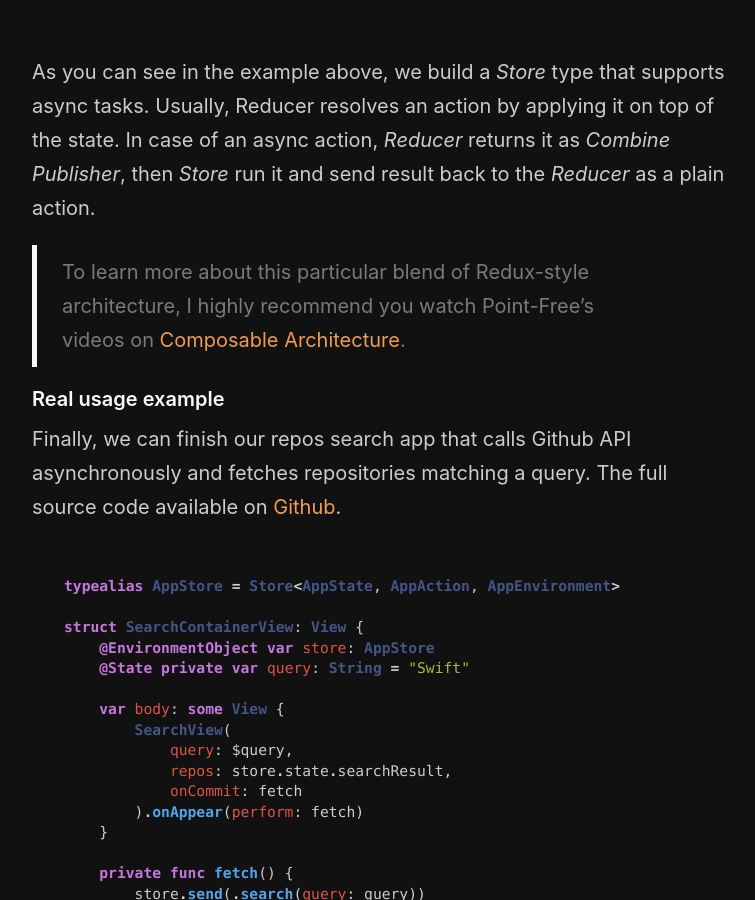
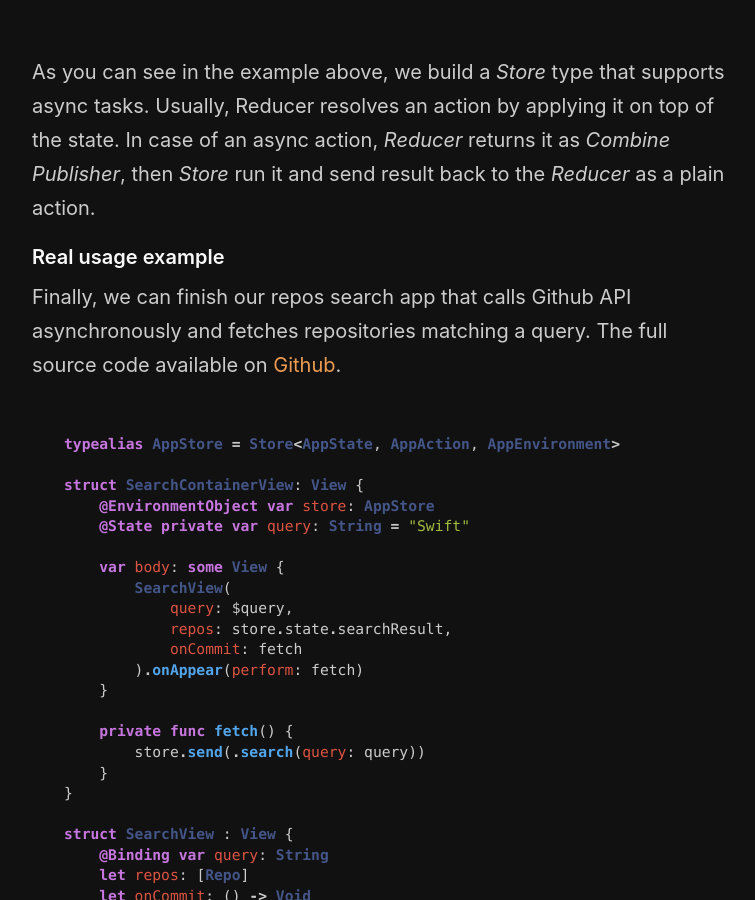
Before and after one commit to mecid/mecid.github.io, a Jekyll site: the page built from _posts/2019-09-18-redux-like-state-container-in-swiftui.md, in a window 1280 px wide and 900 px high, scrolled down 4871 px. Shown: the whole window, without its empty margins (258-1013 px from the left). Built offline with Jekyll 4.4.1, drawn with Linux system fonts in a browser that asks for light colours.

Commit message:
Update 2019-09-18-redux-like-state-container-in-swiftui.md

```diff
--- a/_posts/2019-09-18-redux-like-state-container-in-swiftui.md
+++ b/_posts/2019-09-18-redux-like-state-container-in-swiftui.md
@@ -139,8 +139,6 @@ final class Store<State, Action, Environment>: ObservableObject {
 
 As you can see in the example above, we build a *Store* type that supports async tasks. Usually, Reducer resolves an action by applying it on top of the state. In case of an async action, *Reducer* returns it as *Combine Publisher*, then *Store* run it and send result back to the *Reducer* as a plain action.
 
-> To learn more about this particular blend of Redux-style architecture, I highly recommend you watch Point-Free's videos on [Composable Architecture](https://www.pointfree.co/collections/composable-architecture).
-
 #### Real usage example
 Finally, we can finish our repos search app that calls Github API asynchronously and fetches repositories matching a query. The full source code available on [Github](https://github.com/mecid/redux-like-state-container-in-swiftui).
 
```
